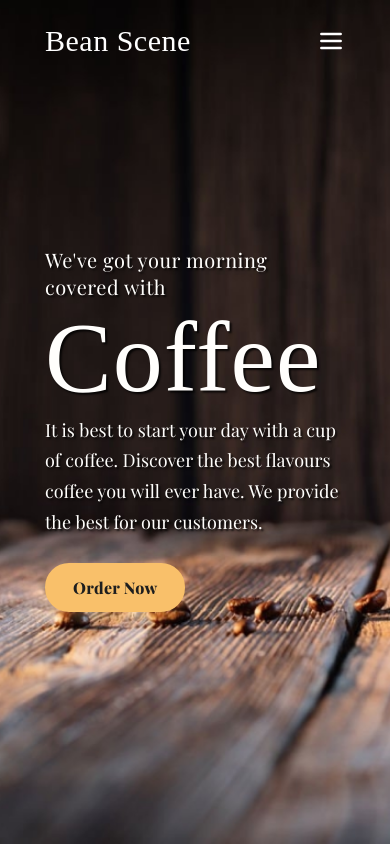
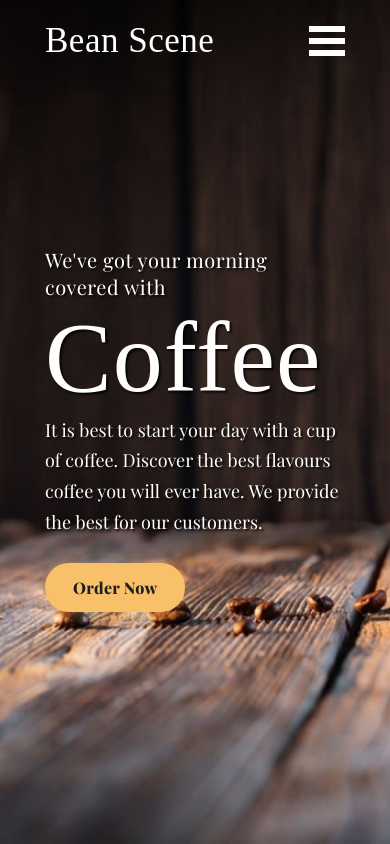
Before and after one commit to capstxr/coffeehouse, a React (Create React App) app: page / in a window 390 px wide. Shown: the top 844 px of the page. Built offline with nearby package versions, Linux system fonts and the light colour scheme; a web font is replaced by a local one.

Commit message:
Mobile nav fix

```diff
--- a/package.json
+++ b/package.json
@@ -11,6 +11,7 @@
     "@types/react": "^18.2.63",
     "@types/react-dom": "^18.2.20",
     "react": "^18.2.0",
+    "react-burger-menu": "^3.0.9",
     "react-dom": "^18.2.0",
     "react-icons": "^5.0.1",
     "react-scripts": "5.0.1",
@@ -43,6 +44,7 @@
     ]
   },
   "devDependencies": {
-    "@types/aos": "^3.0.7"
+    "@types/aos": "^3.0.7",
+    "@types/react-burger-menu": "^2.8.7"
   }
 }
--- a/src/ts/components/header/header.scss
+++ b/src/ts/components/header/header.scss
@@ -8,8 +8,7 @@
 }
 
 #header.background {
-    background-color: rgba(0,0,0,0.4);
-    backdrop-filter: blur(1px);
+    background-color: var(--dark-gray-1);
 }
 
 #nav {
@@ -54,99 +53,85 @@
     }
 }
 
-#mobile__nav {
+.bm-burger-button {
     display: none;
+    position: relative;
+    width: 36px;
+    height: 30px;
 }
 
-@media screen and (max-width: 450px) {
-    #nav {
+.bm-burger-bars {
+    background: #fff;
+}
+
+.bm-burger-bars-hover {
+    background: var(--yellow-1);
+}
+
+.bm-cross-button {
+    height: 24px;
+    width: 24px;
+}
+
+.bm-cross {
+    background: #fff;
+}
+
+.bm-menu-wrap {
+    position: fixed;
+    height: 100%;
+    top: 82px;
+    height: calc(100vh - 82px) !important;
+}
+
+.bm-menu {
+    background: var(--dark-gray-1);
+    backdrop-filter: blur(1px);
+    padding: 2.5em 1.5em 0;
+    font-size: 1.15em;
+    overflow: hidden !important;
+}
+
+.bm-morph-shape {
+    fill: #fff;
+}
+
+.bm-item-list {
+    display: flex;
+    flex-direction: column;
+    align-items: flex-start;
+    gap: 1vh;
+    color: #fff;
+    padding: 0.8em;
+}
+
+.bm-item {
+    display: inline-block;
+}
+
+.bm-overlay {
+    background: rgba(0, 0, 0, 1.0);
+}
+
+@media screen and (max-width: 600px) {
+    .nav__link {
         display: none;
     }
 
-    #mobile__nav {
-        width: 100%;
-        display: flex;
-        justify-content: space-between;
-        align-items: center;
+    .nav__logo {
+        display: block;
     }
 
-    .nav__logo {
-        font-size: 30px !important;
+    .bm-burger-button {
+        display: block;
     }
 
-    .nav__list {
-        gap: 6px;
+    .bm-item {
+        margin-bottom: 20px;
+        font-size: 18px;
     }
 
     .sign__up__btn {
-        padding: 7px 14px;
-        font-size: 14px;
-    }
-
-    .hamburger {
-        display: flex;
-        justify-content: center;
-        align-items: center;
-        background: none;
-        border: none;
-        outline: none;
-        color: #fff;
-        width: 28px;
-        height: 28px;
-        font-size: 28px;
-        cursor: pointer;
-    }
-
-    .mobile__nav__content {
-        display: flex;
-        position: absolute;
-        width: 280px;
-        right: -100vw;
-        transition: 0.5s;
-        background-color: rgba(0,0,0,0.4);
-        backdrop-filter: blur(1px);
-        top: 82px;
-        height: 100vh;
-        z-index: 1000;
-        flex-direction: column;
-        justify-content: center;
-        align-items: center;
-        gap: 42px;
-
-        .nav__list {
-            padding: 0 24px;
-            display: flex;
-            flex-direction: column;
-            height: max-content;
-            align-items: flex-start;
-            width: 100%;
-            gap: 42px;
-        }
-
-        .nav__list:first-of-type {
-            margin-top: -82px;
-        }
-
-        .nav__link {
-            font-size: 18px;
-        }
-
-        .sign__up__btn {
-            padding: 12px 30px;
-        }
-    }
-
-    #header.open {
-        background-color: #000;
-        backdrop-filter: blur(1px);
-
-        .mobile__nav__content {
-            right: 0;
-            background-color: #000;
-        }
-    }
-
-    body.is-open {
-        overflow-y: hidden;
+        padding: 8px 24px;
     }
 }
--- a/src/ts/components/header/index.tsx
+++ b/src/ts/components/header/index.tsx
@@ -1,12 +1,13 @@
 import { useState, useEffect } from 'react';
 
 import { PiListBold } from "react-icons/pi";
+
+import { slide as Menu } from 'react-burger-menu';
 
 import './header.scss';
 
 const Header = () => {
     const [ hasBg, setHasBg ] = useState<string>('');
-    const [ isOpen, setIsOpen ] = useState<boolean>(false);
 
     window.addEventListener('scroll', function() {
         if (window.scrollY > 75) {
@@ -16,18 +17,10 @@ const Header = () => {
         }
     });
 
-    const handleHamburgerClick = () => {
-        setIsOpen(!isOpen);
-    }
-
-    useEffect(() => {
-        document.body.classList.toggle('is-open');
-    }, [isOpen]);
-
     return (
         <header
             id="header"
-            className={`wrapper ${hasBg} ${isOpen ? 'open': ''}`}
+            className={`wrapper ${hasBg}`}
         >
             <nav className="content" id='nav'>
                 <div className="nav__list">
@@ -91,21 +84,8 @@ const Header = () => {
                         Sign Up
                     </a>
                 </div>
-            </nav>
 
-            <nav id="mobile__nav" className="content">
-                <div className="nav__list">
-                    <a
-                        href="#"
-                        className='nav__logo cursive nav__link'
-                        rel='noreferrer noopener nofollow'
-                    >
-                        Bean Scene
-                    </a>
-                </div>
-
-                <div className="mobile__nav__content">
-                    <div className="nav__list">
+                <Menu isOpen={ false } noOverlay right>
                 <a
                         href="#"
                         className='nav__link'
@@ -137,9 +117,7 @@ const Header = () => {
                     >
                         Contact Us
                     </a>
-                    </div>
 
-                    <div className="nav__list">
                     <a
                         href="#"
                         className='nav__link'
@@ -155,15 +133,7 @@ const Header = () => {
                     >
                         Sign Up
                     </a>
-                    </div>
-                </div>
-
-                <button
-                    className="hamburger"
-                    onClick={handleHamburgerClick}
-                >
-                    <PiListBold/>
-                </button>
+                </Menu>
             </nav>
         </header>
     );
```
Also changed, not shown: 1 other file (tests, documents, lock files or other folders). Lines whose indentation alone changed are shown as unchanged.
